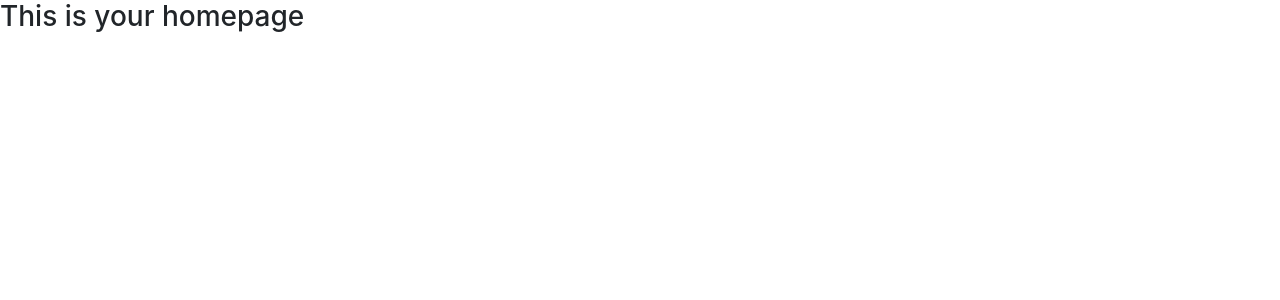
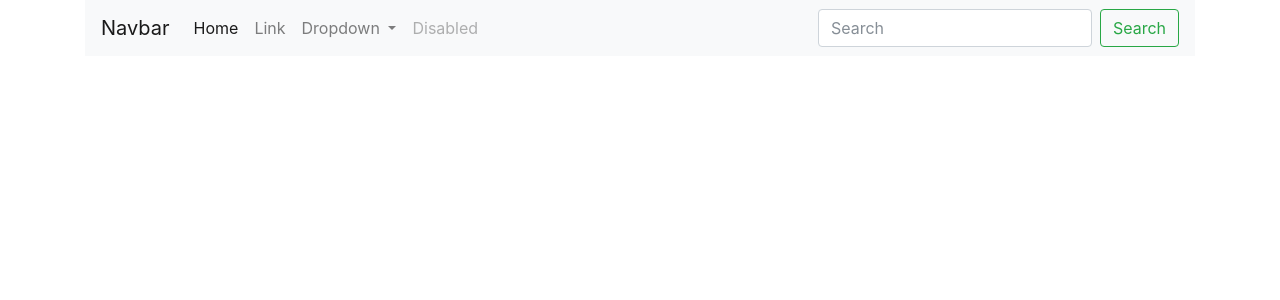
Before and after one commit to SenWangHost/12780CalendarProject, a Django app: page /homepage/ in a window 1280 px wide. Shown: the top 300 px of the page. Run offline with Django 3.2, Linux system fonts and the light colour scheme; some libraries are stand-ins or nearby versions.

Commit message:
Add a simple navbar to the homepage.

```diff
--- a/calendarapp/templates/homepage.html
+++ b/calendarapp/templates/homepage.html
@@ -9,7 +9,44 @@
 </head>
 
 <body>
-    <h3 id="title">This is your homepage</h3>
+    <!-- <h3 id="title">This is your homepage</h3> -->
+    <div class="container">
+        <nav class="navbar navbar-expand-lg navbar-light bg-light">
+            <a class="navbar-brand" href="#">Navbar</a>
+            <button class="navbar-toggler" type="button" data-toggle="collapse" data-target="#navbarSupportedContent" aria-controls="navbarSupportedContent" aria-expanded="false" aria-label="Toggle navigation">
+          <span class="navbar-toggler-icon"></span>
+        </button>
+
+            <div class="collapse navbar-collapse" id="navbarSupportedContent">
+                <ul class="navbar-nav mr-auto">
+                    <li class="nav-item active">
+                        <a class="nav-link" href="#">Home <span class="sr-only">(current)</span></a>
+                    </li>
+                    <li class="nav-item">
+                        <a class="nav-link" href="#">Link</a>
+                    </li>
+                    <li class="nav-item dropdown">
+                        <a class="nav-link dropdown-toggle" href="#" id="navbarDropdown" role="button" data-toggle="dropdown" aria-haspopup="true" aria-expanded="false">
+                Dropdown
+              </a>
+                        <div class="dropdown-menu" aria-labelledby="navbarDropdown">
+                            <a class="dropdown-item" href="#">Action</a>
+                            <a class="dropdown-item" href="#">Another action</a>
+                            <div class="dropdown-divider"></div>
+                            <a class="dropdown-item" href="#">Something else here</a>
+                        </div>
+                    </li>
+                    <li class="nav-item">
+                        <a class="nav-link disabled" href="#">Disabled</a>
+                    </li>
+                </ul>
+                <form class="form-inline my-2 my-lg-0">
+                    <input class="form-control mr-sm-2" type="search" placeholder="Search" aria-label="Search">
+                    <button class="btn btn-outline-success my-2 my-sm-0" type="submit">Search</button>
+                </form>
+            </div>
+        </nav>
+    </div>
     <script src="https://code.jquery.com/jquery-3.2.1.slim.min.js" integrity="sha384-KJ3o2DKtIkvYIK3UENzmM7KCkRr/rE9/Qpg6aAZGJwFDMVNA/GpGFF93hXpG5KkN" crossorigin="anonymous"></script>
     <script src="https://cdnjs.cloudflare.com/ajax/libs/popper.js/1.12.3/umd/popper.min.js" integrity="sha384-vFJXuSJphROIrBnz7yo7oB41mKfc8JzQZiCq4NCceLEaO4IHwicKwpJf9c9IpFgh" crossorigin="anonymous"></script>
     <script src="https://maxcdn.bootstrapcdn.com/bootstrap/4.0.0-beta.2/js/bootstrap.min.js" integrity="sha384-alpBpkh1PFOepccYVYDB4do5UnbKysX5WZXm3XxPqe5iKTfUKjNkCk9SaVuEZflJ" crossorigin="anonymous"></script>
```
